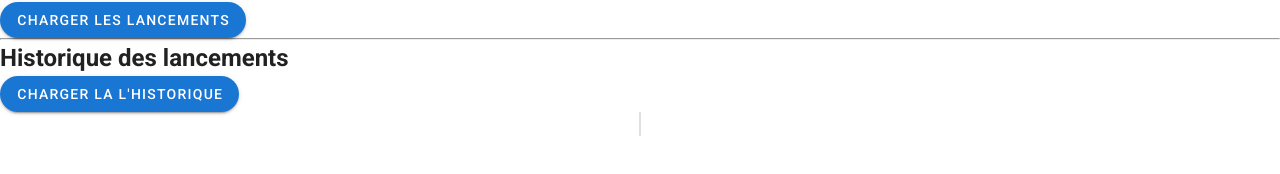
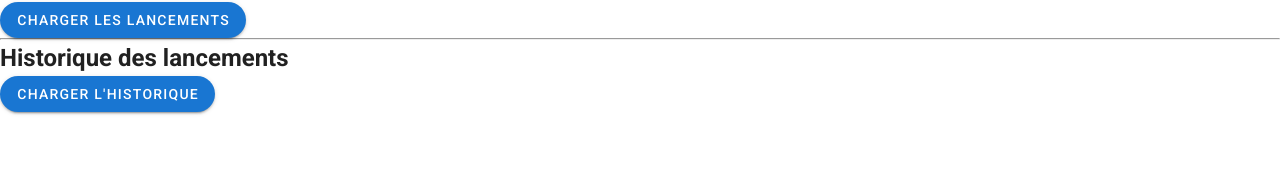
Before and after one commit to Antony-LE/SpaceX-launches, a Vue app: page / in a window 1280 px wide. Shown: the part 246-420 px from the top of the page. Built offline with nearby package versions, Linux system fonts and the light colour scheme.

Commit message:
Add button logic on Timeline component

```diff
--- a/src/components/Timeline.vue
+++ b/src/components/Timeline.vue
@@ -1,9 +1,9 @@
 <template>
 <section>
-<v-btn v-on:click="updateTimeline" rounded color="primary" dark >
-             Charger la l'historique
+<v-btn v-on:click="updateTimeline(); isHidden= !isHidden" rounded color="primary" dark >
+             {{ isHidden ? "Masquer l'historique": "Charger l'historique"}}
         </v-btn>
-     <v-timeline>
+     <v-timeline v-if="isHidden==true">
     <v-timeline-item
      v-for="launch in launches" v-bind:key="launch.flight_number"
       large
@@ -37,6 +37,7 @@ export default {
   data() {
     return {
       launches: [],
+      isHidden: false,
     };
   },
   methods: {
```
